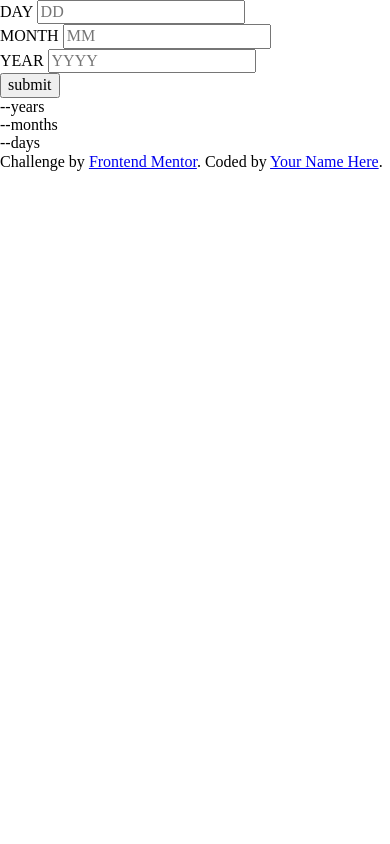
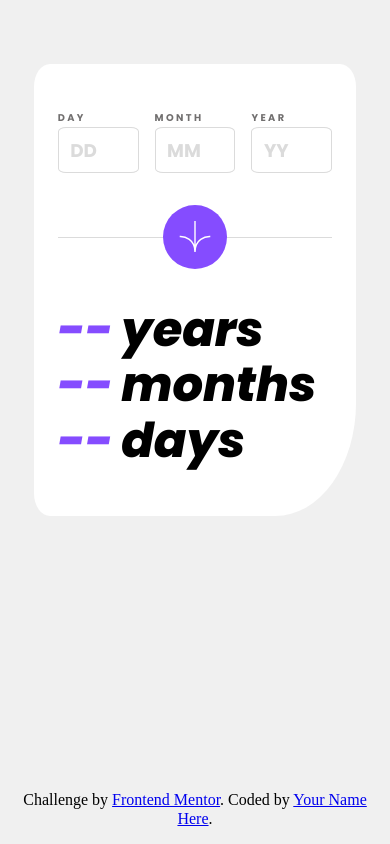
Before and after one commit to ils01/age-calculator-app, a website: page index.html in a window 390 px wide. Drawn offline with nearby package versions, Linux system fonts and the light colour scheme.

Commit message:
feat: styles for mobile

```diff
--- a/index.html
+++ b/index.html
@@ -26,19 +26,43 @@
                 <div class="inputs">
                     <div class="field">
                         <label for="day">DAY</label>
-                        <input type="text" id="day" placeholder="DD" />
+                        <input
+                            type="text"
+                            id="day"
+                            placeholder="DD"
+                            maxlength="2"
+                            size="1"
+                        />
                     </div>
                     <div class="field">
                         <label for="month">MONTH</label>
-                        <input type="text" id="month" placeholder="MM" />
+                        <input
+                            type="text"
+                            id="month"
+                            placeholder="MM"
+                            maxlength="2"
+                            size="1"
+                        />
                     </div>
                     <div class="field">
                         <label for="year">YEAR</label>
-                        <input type="text" placeholder="YYYY" />
+                        <input
+                            type="text"
+                            placeholder="YY"
+                            maxlength="4"
+                            size="1"
+                        />
                     </div>
                 </div>
-                <button type="button" class="button--submit">submit</button>
+                <button type="button" class="button--submit">
+                    <img
+                        src="./assets/images/icon-arrow.svg"
+                        alt=""
+                        class="img--submit"
+                    />
+                </button>
             </section>
+
             <section class="output">
                 <div class="output__row">
                     <output class="output__num">--</output
--- a/style.css
+++ b/style.css
@@ -1,19 +1,19 @@
 @font-face {
-    font-family: "Poppins";
-    src: url("./assets/fonts/Poppins-Italic.ttf");
-    font-weight: var(--fw-regular);
-    font-style: italic;
-}
-@font-face {
-    font-family: "Poppins";
+    font-family: "Poppins700";
     src: url("./assets/fonts/Poppins-Bold.ttf");
     font-weight: var(--fw-bold);
     font-style: normal;
 }
 @font-face {
-    font-family: "Poppins";
+    font-family: "Poppins800";
     src: url("./assets/fonts/Poppins-ExtraBoldItalic.ttf");
     font-weight: var(--fw-extrabold);
+    font-style: italic;
+}
+@font-face {
+    font-family: "Poppins400";
+    src: url("./assets/fonts/Poppins-Italic.ttf");
+    font-weight: var(--fw-regular);
     font-style: italic;
 }
 :root {
@@ -32,3 +32,104 @@
     --fw-bold: 700;
     --fw-extrabold: 800;
 }
+
+* {
+    box-sizing: border-box;
+}
+html,
+body {
+    height: 100%;
+}
+
+body {
+    padding: 1rem;
+    padding-top: 4rem;
+    background-color: var(--clr-neutral-200);
+    display: flex;
+    flex-direction: column;
+    justify-content: space-between;
+    align-items: center;
+}
+
+main {
+    background-color: var(--clr-neutral-100);
+    padding-inline: 1.5rem;
+    padding-block: 3rem;
+    border-radius: 5% 5% 25% 5%;
+
+    font-family: "Poppins700";
+    font-size: 1rem;
+
+    display: flex;
+    flex-direction: column;
+    gap: 4rem;
+}
+
+footer {
+    text-align: center;
+}
+
+.input {
+    border-bottom: 1px solid var(--clr-neutral-300);
+}
+
+.inputs {
+    display: grid;
+    grid-template-columns: repeat(3, 1fr);
+    gap: 1rem;
+}
+
+.field {
+    display: flex;
+    flex-direction: column;
+
+    font-family: "Poppins700";
+}
+
+.field label {
+    color: var(--clr-neutral-400);
+    font-size: 0.6125rem;
+    text-transform: capitalize;
+    letter-spacing: 0.15rem;
+}
+
+.field input {
+    font-size: 1.15rem;
+    padding: 0.715rem;
+    margin-top: 0.25rem;
+    border: 1px solid var(--clr-neutral-300);
+    border-radius: 10%;
+
+    color: var(--clr-neutral-800);
+}
+
+.field input::placeholder {
+    color: var(--clr-neutral-300);
+}
+
+.button--submit {
+    background-color: var(--clr-primary-purple);
+    border: none;
+    max-width: 4rem;
+    max-height: 4rem;
+    border-radius: 50%;
+    padding: 1rem;
+
+    position: relative;
+    left: 50%;
+    transform: translate(-50%, 50%);
+}
+
+.img--submit {
+    max-width: 100%;
+}
+
+.output {
+    font-family: "Poppins800";
+    font-size: 3rem;
+}
+
+.output__num {
+    color: var(--clr-primary-purple);
+    margin-right: 0.5rem;
+}
```
Also changed, not shown: 1 other file.
